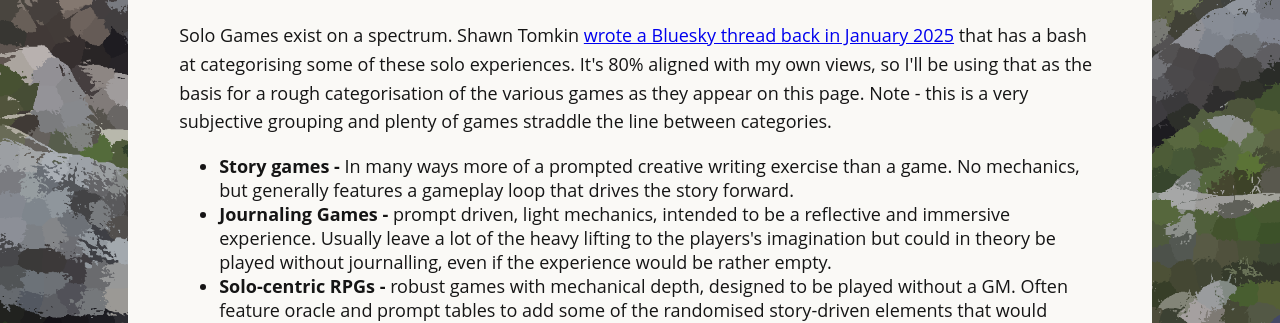
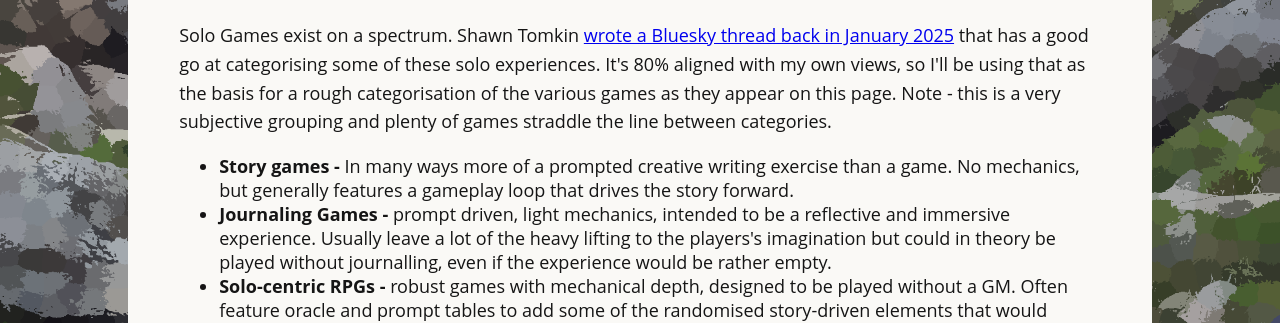
Before and after one commit to fst0pped/neocities-solo-stories, a plain HTML site: page public/solo_games.html in a window 1280 px wide. Shown: the part 477-800 px from the top of the page. Drawn offline with Linux system fonts and the light colour scheme.

Commit message:
Update solo_games.html

```diff
--- a/public/solo_games.html
+++ b/public/solo_games.html
@@ -14,7 +14,7 @@
 
     <h1>Solo Games</h1>
 
-    <p>Solo Games exist on a spectrum. Shawn Tomkin <a href="https://www.unroll.now/https://bsky.app/profile/shawntomkin.bsky.social/post/3lglhjmwcgs2f">wrote a Bluesky thread back in January 2025</a> that has a bash at categorising some of these solo experiences. It's 80% aligned with my own views, so I'll be using that as the basis for a rough categorisation of the various games as they appear on this page. Note - this is a very subjective grouping and plenty of games straddle the line between categories.</p>
+    <p>Solo Games exist on a spectrum. Shawn Tomkin <a href="https://www.unroll.now/https://bsky.app/profile/shawntomkin.bsky.social/post/3lglhjmwcgs2f">wrote a Bluesky thread back in January 2025</a> that has a good go at categorising some of these solo experiences. It's 80% aligned with my own views, so I'll be using that as the basis for a rough categorisation of the various games as they appear on this page. Note - this is a very subjective grouping and plenty of games straddle the line between categories.</p>
 
     <ul>
       <li><strong>Story games -</strong> In many ways more of a prompted creative writing exercise than a game. No mechanics, but generally features a gameplay loop that drives the story forward.</li>
```
